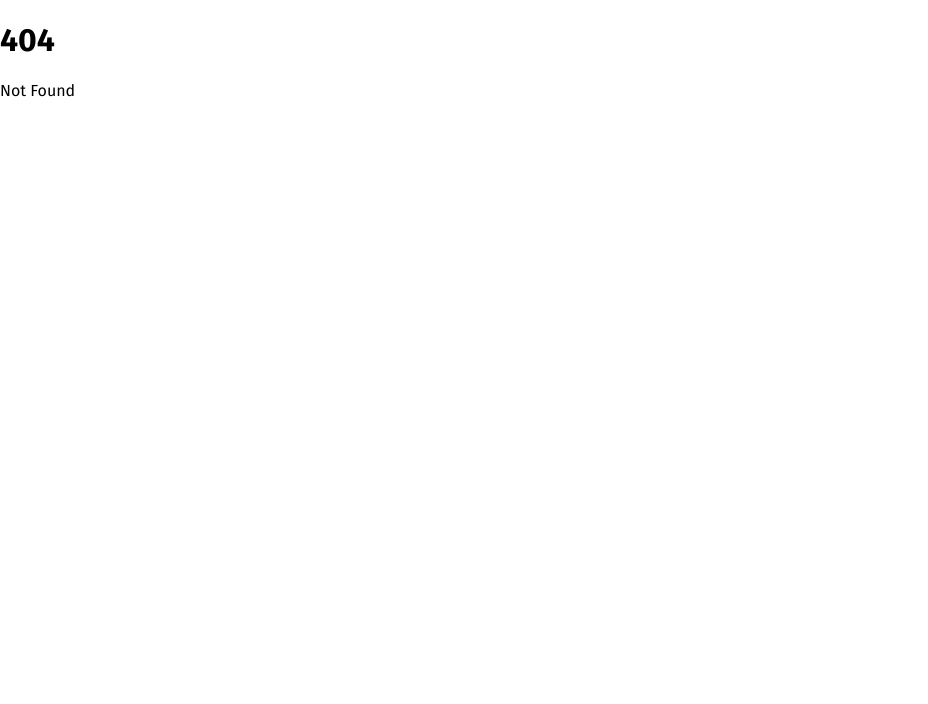
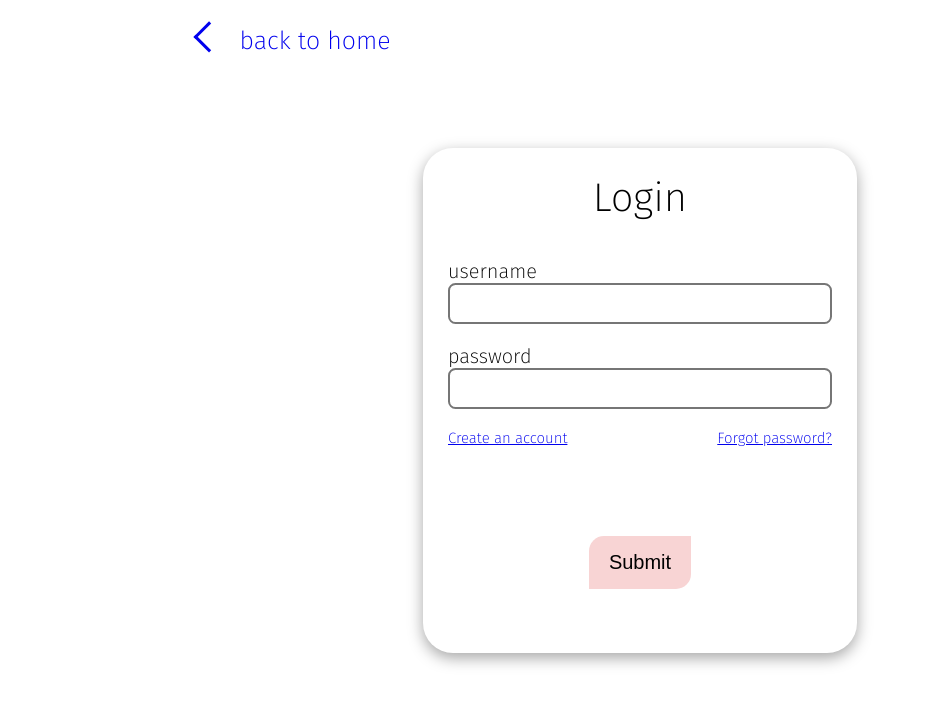
Before and after one commit to tranjm4/social-media-app, a SvelteKit app in the folder client/: page /userAuth/login in a window 1280 px wide. Before the commit this address had no page. Shown: the top 704 px of the page, without its empty margins (0-928 px from the left). Built offline with nearby package versions, Linux system fonts and the light colour scheme.

Commit message:
Relocated user creation/authentication to src/routes/userAuth

```diff
--- /dev/null
+++ b/client/src/routes/userAuth/+layout.svelte
@@ -0,0 +1,60 @@
+<main>
+    <a href="/">
+        <div id="left-arrow" />
+        <p>
+            back to home
+        </p>
+    </a>
+</main>
+
+<slot />
+
+
+<style>
+    main {
+        position: fixed;
+        height: calc(max(10vh, 50px));
+        width: 100vw;
+        padding-left: 15%;
+        font-size: 20px;
+        font-weight: 200;
+
+        display: flex;
+        align-items: center;
+    }
+
+    #left-arrow {
+        display: inline-block;
+        aspect-ratio: 1/1;
+        height: 0.75em;
+        border: solid;
+        border-right: none;
+        border-bottom: none;
+        rotate: -45deg;
+
+        transition-duration: 300ms;
+    }
+
+    a {
+        font-size: 1.25em;
+        padding-left: 0.25em;
+        border-radius: 0.25em;
+        text-decoration-line: none;
+        transition-duration: 300ms;
+    }
+
+    a > p {
+        display: inline;
+        padding: 0.5em;
+        border-radius: 0.25em;
+        transition-duration: 300ms;
+    }
+
+    a:hover > p {
+        background-color: var(--primary-color);
+    }
+
+    a:hover > #left-arrow {
+        transform: translate(-5px, -5px);
+    }
+</style>
--- a/client/src/routes/login/+page.svelte
+++ b/client/src/routes/userAuth/login/+page.svelte
@@ -42,8 +42,8 @@
 				</div>
 
                 <div class="external-links">
-                    <a href="/register">Create an account</a>
-                    <a href="/login/recover">Forgot password?</a>
+                    <a href="/userAuth/register">Create an account</a>
+                    <a href="/userAuth/login/recover">Forgot password?</a>
                 </div>
 
 				<input
```
Also changed, not shown: client/src/routes/userAuth/login/recover/+page.svelte (added), client/src/routes/userAuth/register/+page.svelte (added).
